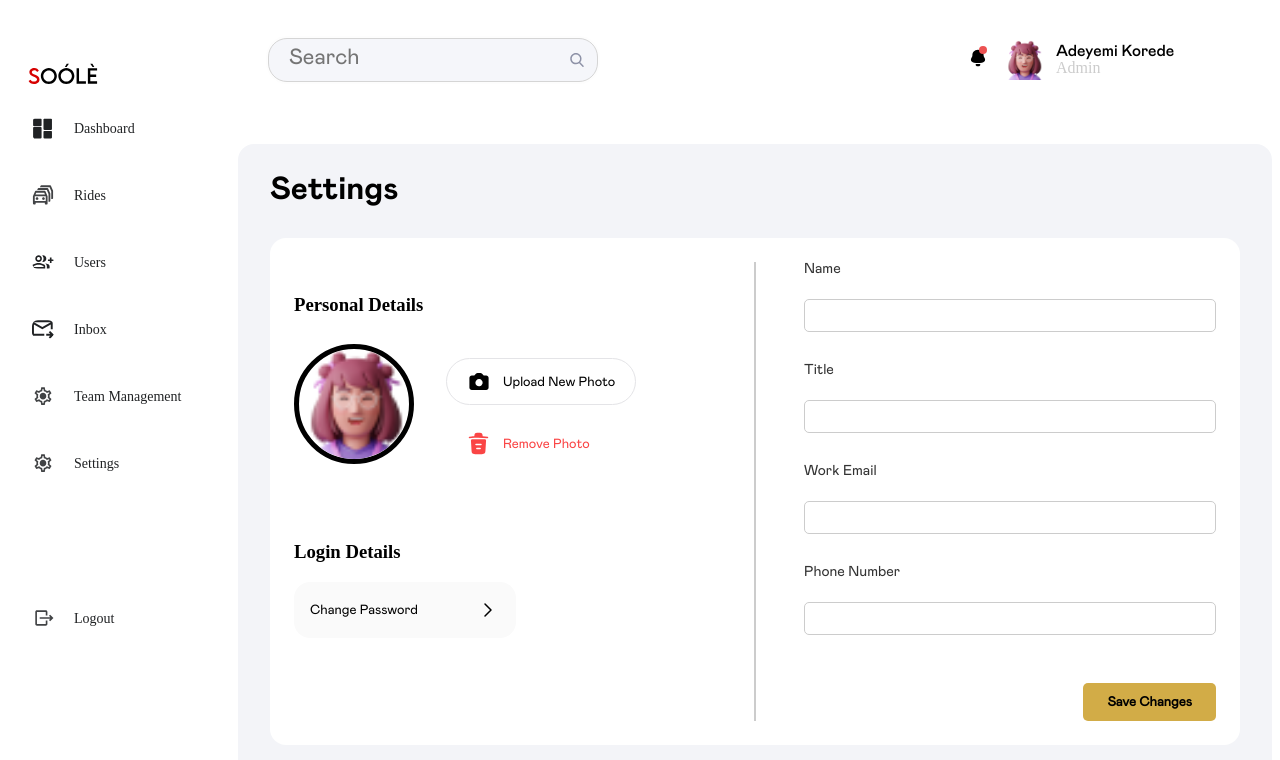
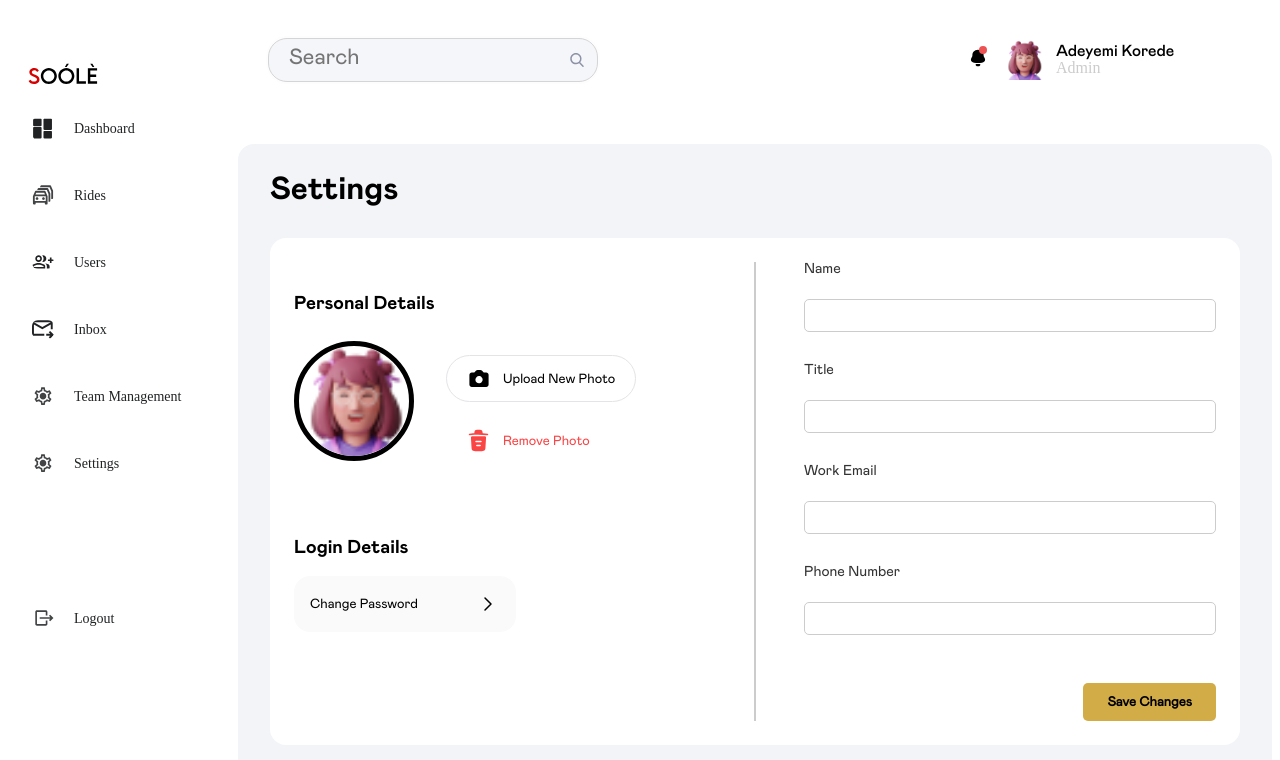
Before and after one commit to clinton401/soole-admin-hosting, a Next.js app: page /settings in a window 1280 px wide. Shown: the top 760 px of the page. Built offline with nearby package versions, Linux system fonts and the light colour scheme.

Commit message:
Fix: Settings font family changed

```diff
--- a/src/app/settings/page.tsx
+++ b/src/app/settings/page.tsx
@@ -22,7 +22,7 @@ const Settings = () => {
         <div className="left-section">
           <div>
             <div className="personal-details">
-              <h3>Personal Details</h3>
+              <h3 className="ff-Mabry-Pro-bold">Personal Details</h3>
             </div>
             <div className="profile-details">
               <div className="profile-picture-container">
@@ -48,7 +48,7 @@ const Settings = () => {
           </div>
 
           <div className="login-details">
-            <h3>Login Details</h3>
+            <h3 className="ff-Mabry-Pro-bold">Login Details</h3>
             <button
               className="change-password"
               onClick={() => setIsModalOpen(true)}
--- a/src/styles/components/settings.scss
+++ b/src/styles/components/settings.scss
@@ -92,6 +92,7 @@
     background: #FAFAFA;
     padding: 1rem;
     border-radius: 1rem;
+    cursor: pointer;
   }
 
   .right-section form {
```
